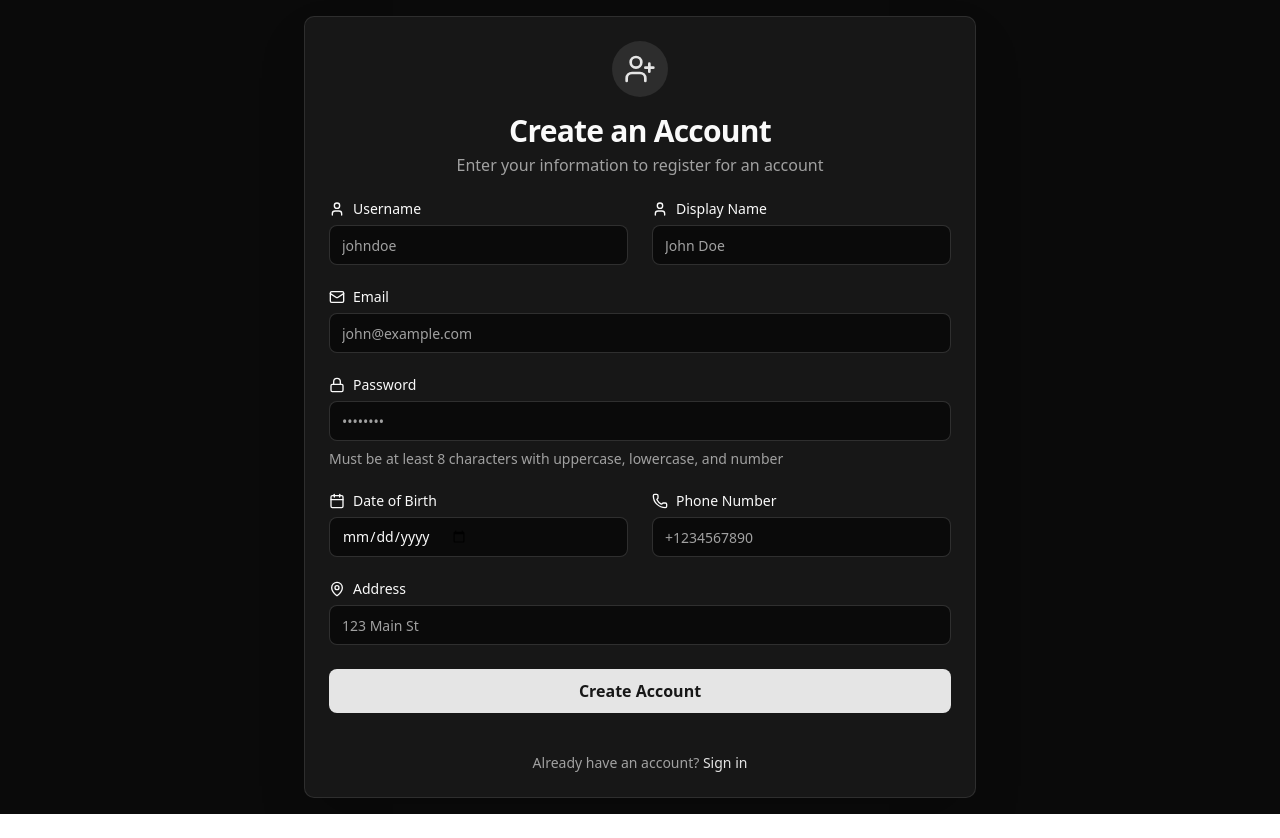
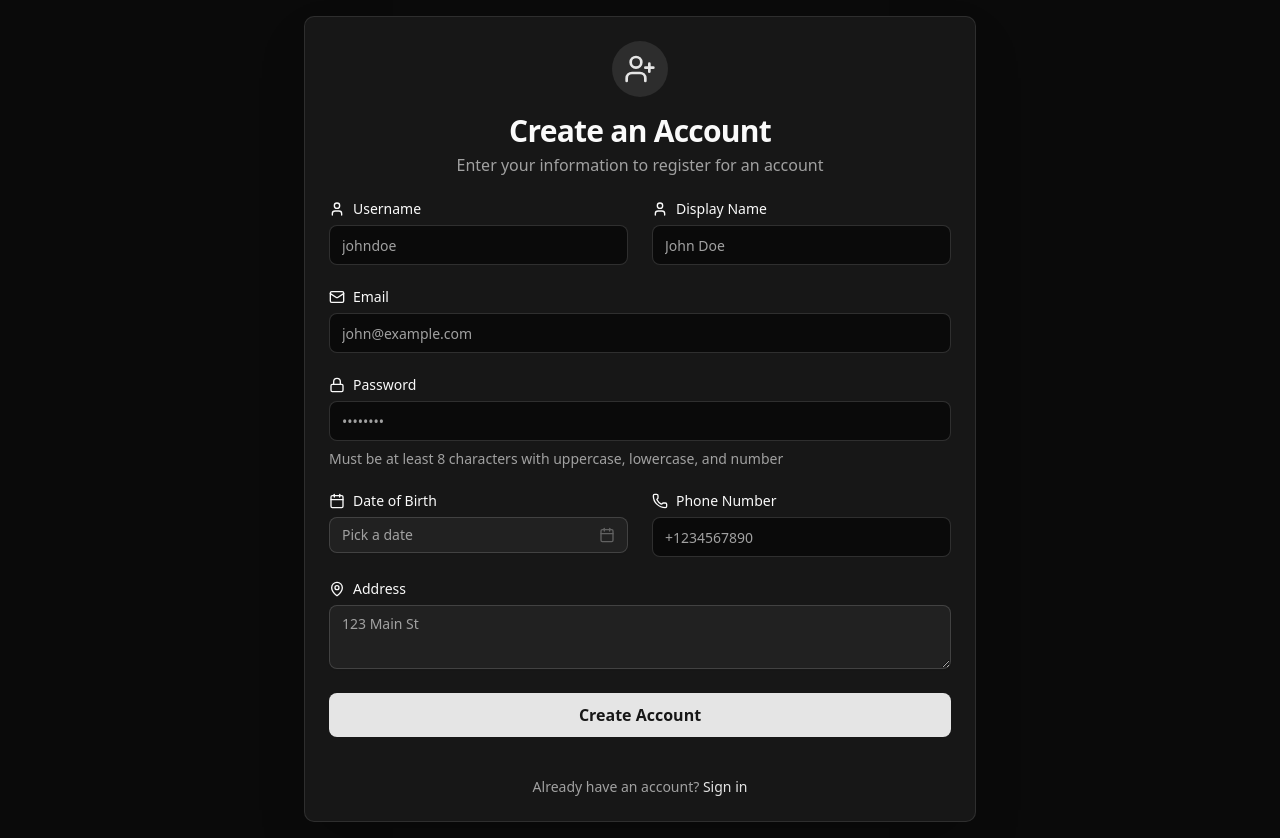
Before and after one commit to Its-Arup/Employee_Management_System_Frontend, a React app: page / in a window 1280 px wide. Before the commit the page ends 814 px from the top, so only its background shows below. Built offline with nearby package versions, Linux system fonts and the light colour scheme; the HTML template or start-up script is replaced by a standard one.

Commit message:
feat: enhance registration page with date picker and textarea component

```diff
--- a/src/App.tsx
+++ b/src/App.tsx
@@ -1,8 +1,10 @@
-import { RegistrationPage } from "@/components/RegistrationPage"
+import { RegistrationPage } from "./components/RegistrationPage"
+
 
 function App() {
   return (
     <div className="dark">
+      {/* Your app components go here */}
       <RegistrationPage />
     </div>
   )
--- a/src/components/RegistrationPage.tsx
+++ b/src/components/RegistrationPage.tsx
@@ -1,6 +1,7 @@
 import { useForm } from "react-hook-form";
 import { zodResolver } from "@hookform/resolvers/zod";
 import * as z from "zod";
+import { format } from "date-fns";
 import { Button } from "@/components/ui/button";
 import {
   Form,
@@ -12,6 +13,7 @@ import {
   FormMessage,
 } from "@/components/ui/form";
 import { Input } from "@/components/ui/input";
+import { Textarea } from "@/components/ui/textarea";
 import {
   Card,
   CardContent,
@@ -19,7 +21,14 @@ import {
   CardHeader,
   CardTitle,
 } from "@/components/ui/card";
-import { UserPlus, Mail, Lock, User, Calendar, Phone, MapPin } from "lucide-react";
+import { Calendar } from "@/components/ui/calendar";
+import {
+  Popover,
+  PopoverContent,
+  PopoverTrigger,
+} from "@/components/ui/popover";
+import { UserPlus, Mail, Lock, User, CalendarIcon, Phone, MapPin } from "lucide-react";
+import { cn } from "@/lib/utils";
 
 // Form validation schema
 const registrationSchema = z.object({
@@ -163,14 +172,43 @@ export function RegistrationPage() {
                   control={form.control}
                   name="dateOfBirth"
                   render={({ field }) => (
-                    <FormItem>
+                    <FormItem className="flex flex-col">
                       <FormLabel className="flex items-center gap-2">
-                        <Calendar className="w-4 h-4" />
+                        <CalendarIcon className="w-4 h-4" />
                         Date of Birth
                       </FormLabel>
-                      <FormControl>
-                        <Input type="date" {...field} />
-                      </FormControl>
+                      <Popover>
+                        <PopoverTrigger asChild>
+                          <FormControl>
+                            <Button
+                              variant={"outline"}
+                              className={cn(
+                                "w-full pl-3 text-left font-normal",
+                                !field.value && "text-muted-foreground"
+                              )}
+                            >
+                              {field.value ? (
+                                format(new Date(field.value), "PPP")
+                              ) : (
+                                <span>Pick a date</span>
+                              )}
+                              <CalendarIcon className="ml-auto h-4 w-4 opacity-50" />
+                            </Button>
+                          </FormControl>
+                        </PopoverTrigger>
+                        <PopoverContent className="w-auto p-0" align="start">
+                          <Calendar
+                            mode="single"
+                            captionLayout="dropdown"
+                            selected={field.value ? new Date(field.value) : undefined}
+                            onSelect={(date) => field.onChange(date ? format(date, "yyyy-MM-dd") : "")}
+                            disabled={(date) =>
+                              date > new Date() || date < new Date("1900-01-01")
+                            }
+                            initialFocus
+                          />
+                        </PopoverContent>
+                      </Popover>
                       <FormMessage />
                     </FormItem>
                   )}
@@ -206,7 +244,7 @@ export function RegistrationPage() {
                       Address
                     </FormLabel>
                     <FormControl>
-                      <Input placeholder="123 Main St" {...field} />
+                      <Textarea placeholder="123 Main St" {...field} />
                     </FormControl>
                     <FormMessage />
                   </FormItem>
--- /dev/null
+++ b/src/components/ui/popover.tsx
@@ -0,0 +1,87 @@
+import * as React from "react"
+import { Popover as PopoverPrimitive } from "radix-ui"
+
+import { cn } from "@/lib/utils"
+
+function Popover({
+  ...props
+}: React.ComponentProps<typeof PopoverPrimitive.Root>) {
+  return <PopoverPrimitive.Root data-slot="popover" {...props} />
+}
+
+function PopoverTrigger({
+  ...props
+}: React.ComponentProps<typeof PopoverPrimitive.Trigger>) {
+  return <PopoverPrimitive.Trigger data-slot="popover-trigger" {...props} />
+}
+
+function PopoverContent({
+  className,
+  align = "center",
+  sideOffset = 4,
+  ...props
+}: React.ComponentProps<typeof PopoverPrimitive.Content>) {
+  return (
+    <PopoverPrimitive.Portal>
+      <PopoverPrimitive.Content
+        data-slot="popover-content"
+        align={align}
+        sideOffset={sideOffset}
+        className={cn(
+          "bg-popover text-popover-foreground data-[state=open]:animate-in data-[state=closed]:animate-out data-[state=closed]:fade-out-0 data-[state=open]:fade-in-0 data-[state=closed]:zoom-out-95 data-[state=open]:zoom-in-95 data-[side=bottom]:slide-in-from-top-2 data-[side=left]:slide-in-from-right-2 data-[side=right]:slide-in-from-left-2 data-[side=top]:slide-in-from-bottom-2 z-50 w-72 origin-(--radix-popover-content-transform-origin) rounded-md border p-4 shadow-md outline-hidden",
+          className
+        )}
+        {...props}
+      />
+    </PopoverPrimitive.Portal>
+  )
+}
+
+function PopoverAnchor({
+  ...props
+}: React.ComponentProps<typeof PopoverPrimitive.Anchor>) {
+  return <PopoverPrimitive.Anchor data-slot="popover-anchor" {...props} />
+}
+
+function PopoverHeader({ className, ...props }: React.ComponentProps<"div">) {
+  return (
+    <div
+      data-slot="popover-header"
+      className={cn("flex flex-col gap-1 text-sm", className)}
+      {...props}
+    />
+  )
+}
+
+function PopoverTitle({ className, ...props }: React.ComponentProps<"h2">) {
+  return (
+    <div
+      data-slot="popover-title"
+      className={cn("font-medium", className)}
+      {...props}
+    />
+  )
+}
+
+function PopoverDescription({
+  className,
+  ...props
+}: React.ComponentProps<"p">) {
+  return (
+    <p
+      data-slot="popover-description"
+      className={cn("text-muted-foreground", className)}
+      {...props}
+    />
+  )
+}
+
+export {
+  Popover,
+  PopoverTrigger,
+  PopoverContent,
+  PopoverAnchor,
+  PopoverHeader,
+  PopoverTitle,
+  PopoverDescription,
+}
--- /dev/null
+++ b/src/components/ui/textarea.tsx
@@ -0,0 +1,18 @@
+import * as React from "react"
+
+import { cn } from "@/lib/utils"
+
+function Textarea({ className, ...props }: React.ComponentProps<"textarea">) {
+  return (
+    <textarea
+      data-slot="textarea"
+      className={cn(
+        "border-input placeholder:text-muted-foreground focus-visible:border-ring focus-visible:ring-ring/50 aria-invalid:ring-destructive/20 dark:aria-invalid:ring-destructive/40 aria-invalid:border-destructive dark:bg-input/30 flex field-sizing-content min-h-16 w-full rounded-md border bg-transparent px-3 py-2 text-base shadow-xs transition-[color,box-shadow] outline-none focus-visible:ring-[3px] disabled:cursor-not-allowed disabled:opacity-50 md:text-sm",
+        className
+      )}
+      {...props}
+    />
+  )
+}
+
+export { Textarea }
```
